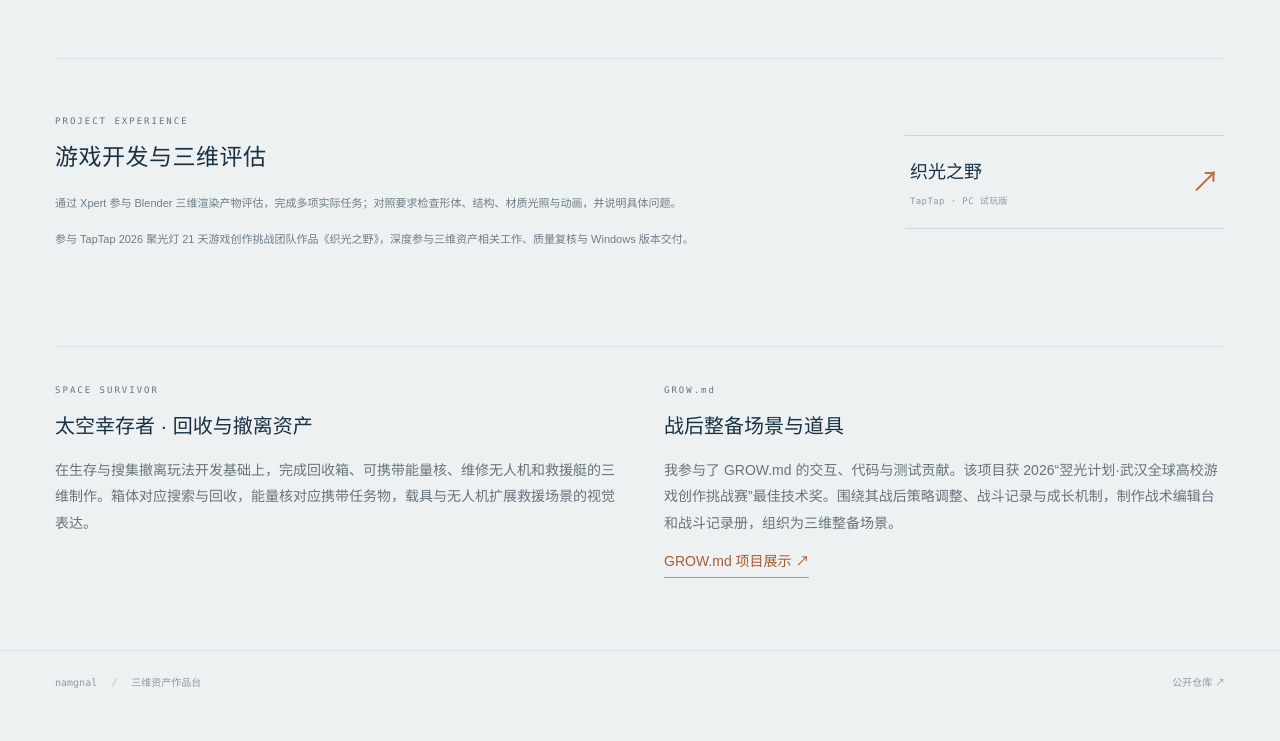
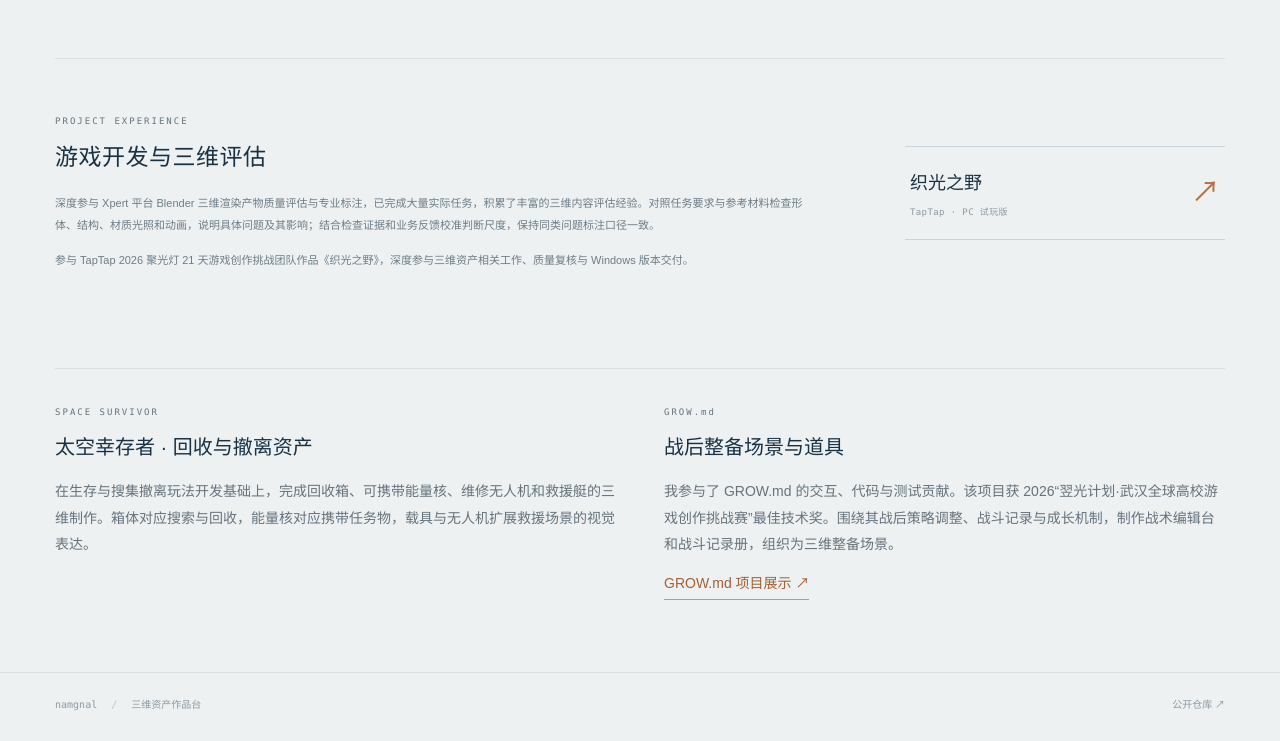
Before and after one commit to namgnal/blender-asset-portfolio, a plain HTML site: page index.html in a window 1280 px wide. Shown: the part 1248-1989 px from the top of the page. Before the commit the page ends 1967 px from the top, so only its background shows below. Drawn offline with nearby package versions, Linux system fonts and the light colour scheme.

Commit message:
docs: 将项目经历移至末页并强化专业标注能力

```diff
--- a/index.html
+++ b/index.html
@@ -75,7 +75,7 @@
     </section>
 
     <section id="experience" class="experience-section">
-      <div><p class="eyebrow">PROJECT EXPERIENCE</p><h2>游戏开发与三维评估</h2><p>通过 Xpert 参与 Blender 三维渲染产物评估，完成多项实际任务；对照要求检查形体、结构、材质光照与动画，并说明具体问题。</p><p>参与 TapTap 2026 聚光灯 21 天游戏创作挑战团队作品《织光之野》，深度参与三维资产相关工作、质量复核与 Windows 版本交付。</p></div>
+      <div><p class="eyebrow">PROJECT EXPERIENCE</p><h2>游戏开发与三维评估</h2><p>深度参与 Xpert 平台 Blender 三维渲染产物质量评估与专业标注，已完成大量实际任务，积累了丰富的三维内容评估经验。对照任务要求与参考材料检查形体、结构、材质光照和动画，说明具体问题及其影响；结合检查证据和业务反馈校准判断尺度，保持同类问题标注口径一致。</p><p>参与 TapTap 2026 聚光灯 21 天游戏创作挑战团队作品《织光之野》，深度参与三维资产相关工作、质量复核与 Windows 版本交付。</p></div>
       <a class="experience-link" href="https://www.taptap.cn/app/985908" target="_blank" rel="noopener noreferrer"><span>织光之野<small>TapTap · PC 试玩版</small></span><span class="external-arrow" aria-hidden="true">↗</span></a>
     </section>
     <section class="project-context-grid" aria-label="作品与项目需求">
```
Also changed, not shown: assets/manifest.json, 1 other file.
